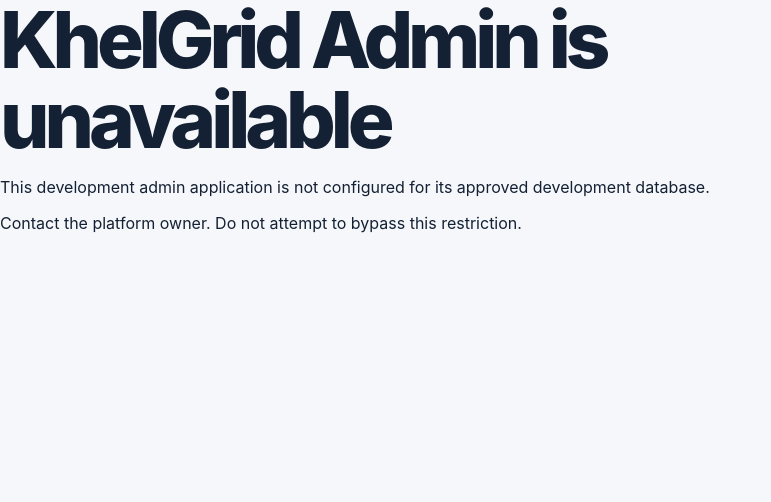
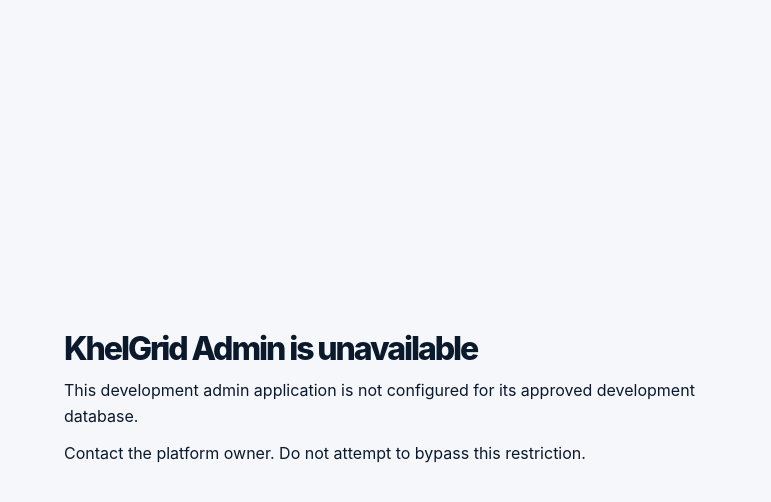
Before and after one commit to khanshahrukhonline01/new_online, a React (Vite) app in the folder apps/admin/: page / in a window 1280 px wide. Shown: the top 502 px of the page, without its empty margins (0-771 px from the left). Built offline with nearby package versions, Linux system fonts and the light colour scheme; no server answers.

Commit message:
Style admin configuration fail-closed state

```diff
--- a/apps/admin/src/admin-app.css
+++ b/apps/admin/src/admin-app.css
@@ -1,3 +1,6 @@
 html:has(.khelgrid-admin-app) { color-scheme: light; }
 body:has(.khelgrid-admin-app) { min-width: 320px; min-height: 100vh; background: #f5f7fa; }
 .khelgrid-admin-app { min-height: 100vh; }
+.khelgrid-admin-config-error { display: grid; align-content: center; justify-items: start; gap: 0.75rem; min-height: 100vh; padding: clamp(1.5rem, 5vw, 4rem); color: #0B192C; }
+.khelgrid-admin-config-error h1 { margin: 0; font-size: clamp(1.5rem, 3vw, 2rem); }
+.khelgrid-admin-config-error p { max-width: 42rem; margin: 0; line-height: 1.6; }
```
